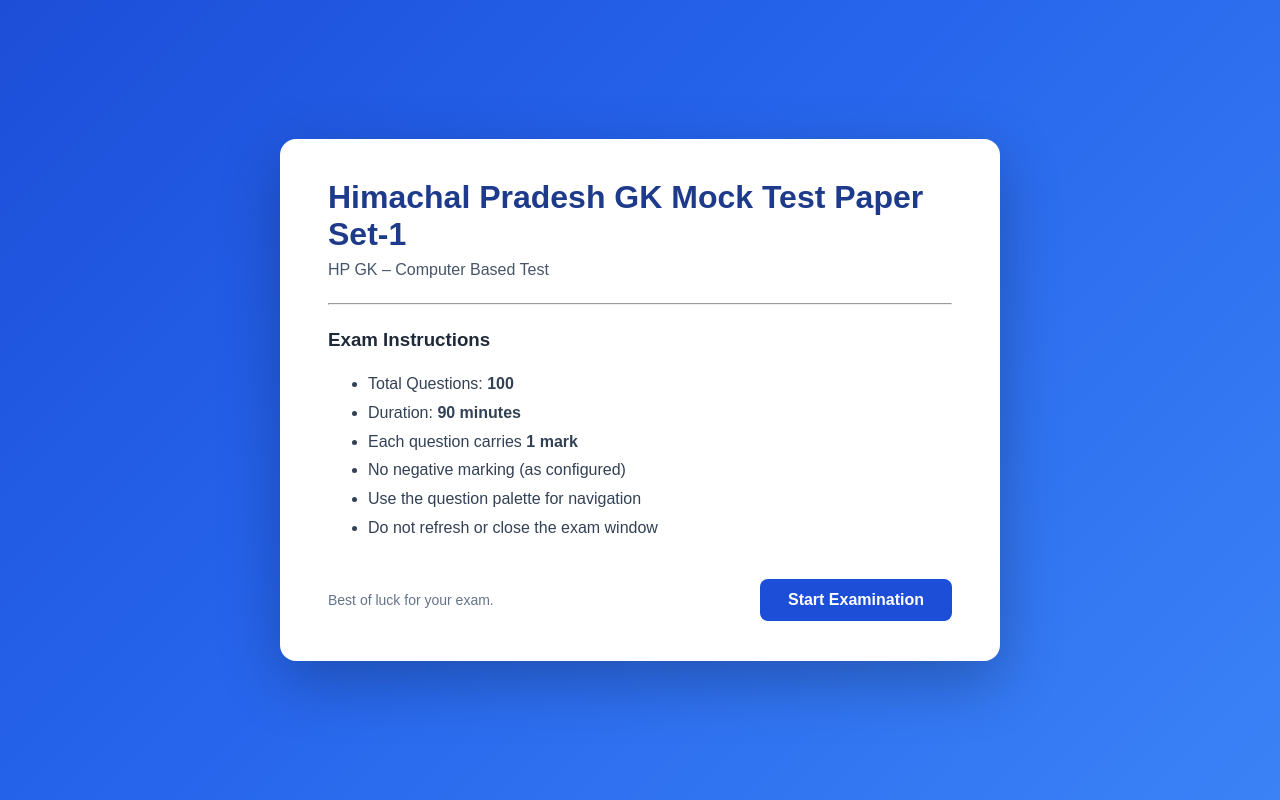
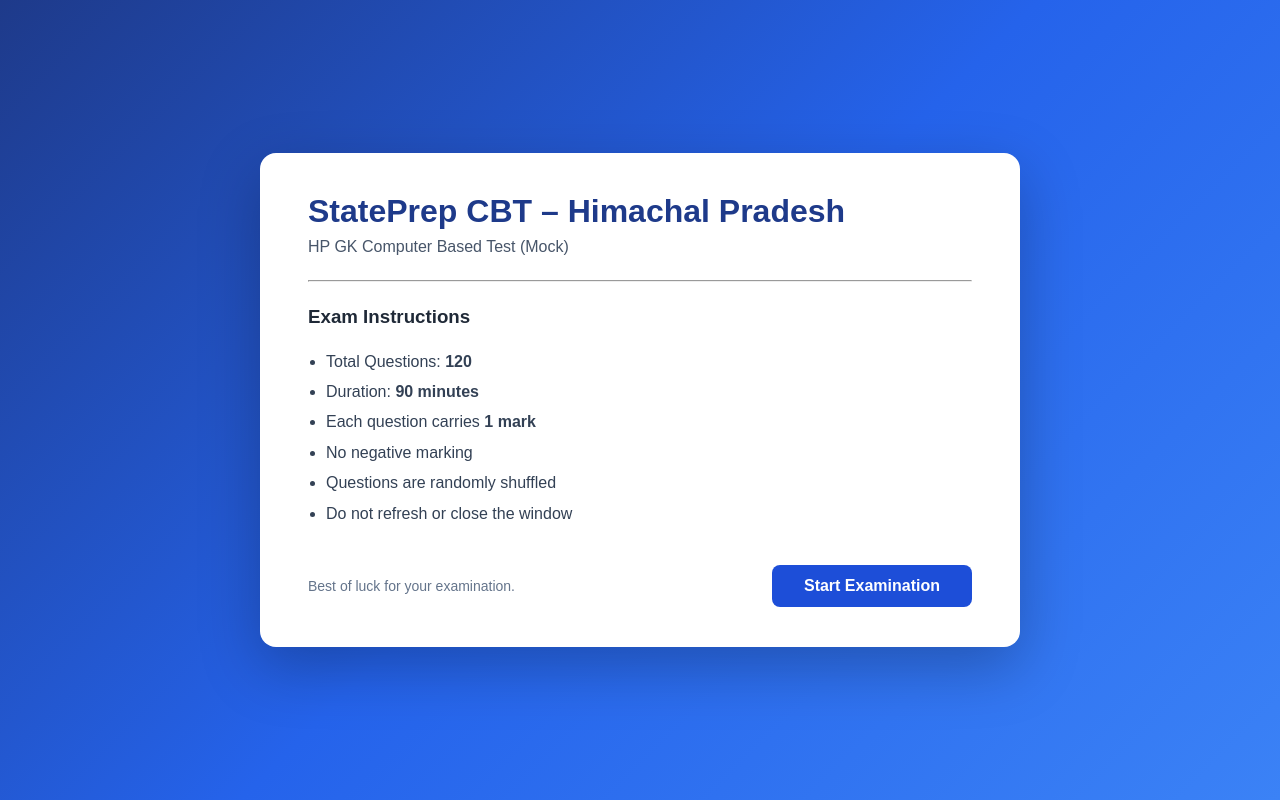
Before and after one commit to Anxhhh/cbt-exam, a React (Vite) app: page / in a window 1280 px wide. Built offline with nearby package versions, Linux system fonts and the light colour scheme.

Commit message:
Initial commit: CBT exam app

```diff
--- /dev/null
+++ b/index.css
@@ -0,0 +1,25 @@
+/* ===== MOBILE & CBT LOCK ===== */
+
+html, body {
+  margin: 0;
+  padding: 0;
+  overflow: hidden;
+  touch-action: manipulation;
+}
+
+/* Prevent accidental zoom */
+input, button {
+  touch-action: manipulation;
+}
+
+/* Responsive card padding */
+@media (max-width: 640px) {
+  .card {
+    padding: 16px;
+  }
+
+  .profile-bar {
+    flex-direction: column;
+    gap: 8px;
+  }
+}
--- a/src/App.jsx
+++ b/src/App.jsx
@@ -2,6 +2,10 @@
 import Start from "./Start";
 import Exam from "./Exam";
 import Result from "./Result";
+
+function shuffleArray(arr) {
+  return [...arr].sort(() => Math.random() - 0.5);
+}
 
 export default function App() {
   const [exam, setExam] = useState(null);
@@ -11,21 +15,22 @@
   const [answers, setAnswers] = useState({});
   const [marked, setMarked] = useState({});
 
+
   /* ================= LOAD EXAM JSON ================= */
   useEffect(() => {
   fetch(import.meta.env.BASE_URL + "exam.json")
     .then(res => {
-        if (!res.ok) {
-          throw new Error("Failed to load exam.json");
-        }
+      if (!res.ok) throw new Error("Failed to load exam.json");
       return res.json();
     })
     .then(data => {
-        setExam(data);
+      setExam({
+        ...data,
+        questions: shuffleArray(data.questions) // ✅ SHUFFLE ONCE
+      });
     })
     .catch(err => {
       console.error("EXAM LOAD ERROR:", err);
-        // Fail-safe so app never gets stuck on loading
       setExam({ questions: [] });
     });
 }, []);
--- a/src/Exam.jsx
+++ b/src/Exam.jsx
@@ -12,14 +12,12 @@
   const [index, setIndex] = useState(0);
   const [time, setTime] = useState(data.duration * 60);
 
-  /* ================= EXTRA STATES ================= */
   const [visited, setVisited] = useState({});
   const [reviewMode, setReviewMode] = useState(false);
   const [paletteOpen, setPaletteOpen] = useState(
     window.innerWidth >= 1024
   );
 
-  /* ================= CANDIDATE ================= */
   const candidate = {
     name: "Demo Candidate",
     rollNo: "HPGK-2026-001",
@@ -97,7 +95,6 @@
           window.innerWidth < 1024 ? "overlay" : ""
         }`}
       >
-  {/* CLOSE BUTTON (MOBILE ONLY) */}
         {window.innerWidth < 1024 && (
           <button
             className="palette-close"
@@ -135,7 +132,6 @@
 
       {/* ================= MAIN EXAM ================= */}
       <main className="exam">
-        {/* TOGGLE (SMALL SCREENS) */}
         <button
           className="palette-toggle"
           onClick={() => setPaletteOpen(!paletteOpen)}
@@ -143,7 +139,6 @@
           {paletteOpen ? "Hide Palette" : "Show Palette"}
         </button>
 
-        {/* PROFILE BAR */}
         <div className="profile-bar">
           <div className="profile-left">
             <img
@@ -161,7 +156,6 @@
           </div>
         </div>
 
-        {/* TIMER BAR */}
         <div className="topbar">
           <strong>Exam in Progress</strong>
           <span>
@@ -170,7 +164,6 @@
           </span>
         </div>
 
-        {/* QUESTION CARD */}
         <div className="card">
           <p><b>Section:</b> {q.section || "General"}</p>
 
@@ -182,14 +175,16 @@
                 type="radio"
                 checked={answers[q.id] === opt.originalIndex}
                 onChange={() =>
-                  setAnswers({ ...answers, [q.id]: opt.originalIndex })
+                  setAnswers(prev => ({
+                    ...prev,
+                    [q.id]: opt.originalIndex
+                  }))
                 }
               />
               {opt.text}
             </label>
           ))}
 
-          {/* CONTROLS */}
           <div className="controls">
             <button className="review" onClick={toggleReview}>
               {marked[q.id] ? "Unmark Review" : "Mark for Review"}
--- a/src/Start.jsx
+++ b/src/Start.jsx
@@ -7,14 +7,14 @@
         justifyContent: "center",
         alignItems: "center",
         background:
-          "linear-gradient(135deg, #1d4ed8 0%, #2563eb 40%, #3b82f6 100%)",
-        padding: 20
+          "linear-gradient(135deg, #1e3a8a 0%, #2563eb 50%, #3b82f6 100%)",
+        padding: 16
       }}
     >
       <div
         style={{
           width: "100%",
-          maxWidth: 720,
+          maxWidth: 760,
           background: "#ffffff",
           borderRadius: 16,
           padding: "40px 48px",
@@ -22,23 +22,23 @@
         }}
       >
         <h1 style={{ margin: 0, fontSize: 32, color: "#1e3a8a" }}>
-          Himachal Pradesh GK Mock Test Paper Set-1
+          StatePrep CBT – Himachal Pradesh
         </h1>
 
         <p style={{ color: "#475569", marginTop: 8 }}>
-          HP GK – Computer Based Test
+          HP GK Computer Based Test (Mock)
         </p>
 
         <hr style={{ margin: "24px 0" }} />
 
         <h3>Exam Instructions</h3>
-        <ul style={{ lineHeight: 1.8, color: "#334155" }}>
-          <li>Total Questions: <strong>100</strong></li>
+        <ul style={{ lineHeight: 1.9, color: "#334155", paddingLeft: 18 }}>
+          <li>Total Questions: <strong>120</strong></li>
           <li>Duration: <strong>90 minutes</strong></li>
           <li>Each question carries <strong>1 mark</strong></li>
-          <li>No negative marking (as configured)</li>
-          <li>Use the question palette for navigation</li>
-          <li>Do not refresh or close the exam window</li>
+          <li>No negative marking</li>
+          <li>Questions are randomly shuffled</li>
+          <li>Do not refresh or close the window</li>
         </ul>
 
         <div
@@ -46,11 +46,13 @@
             display: "flex",
             justifyContent: "space-between",
             alignItems: "center",
-            marginTop: 36
+            marginTop: 36,
+            flexWrap: "wrap",
+            gap: 12
           }}
         >
           <span style={{ color: "#64748b", fontSize: 14 }}>
-            Best of luck for your exam.
+            Best of luck for your examination.
           </span>
 
           <button
@@ -58,7 +60,7 @@
             style={{
               background: "#1d4ed8",
               color: "#ffffff",
-              padding: "12px 28px",
+              padding: "12px 32px",
               fontSize: 16,
               borderRadius: 8,
               border: "none",
```
Lines whose indentation alone changed are shown as unchanged.
